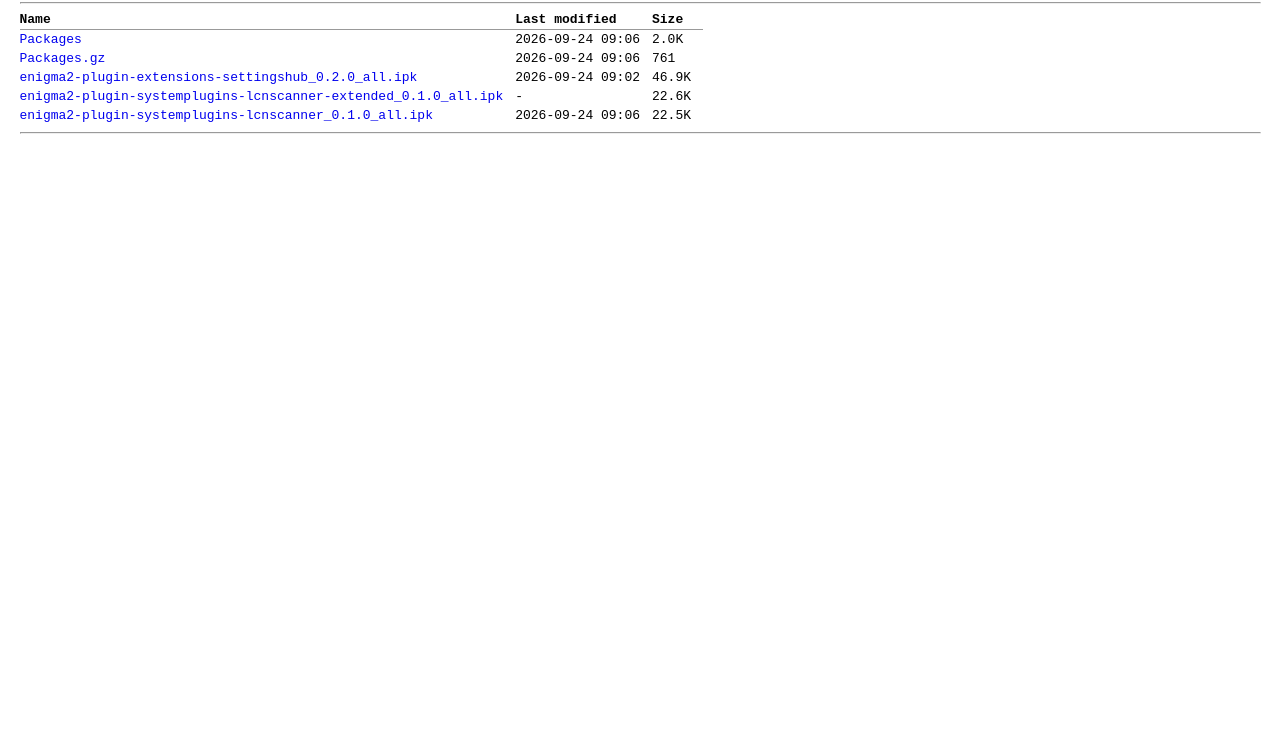
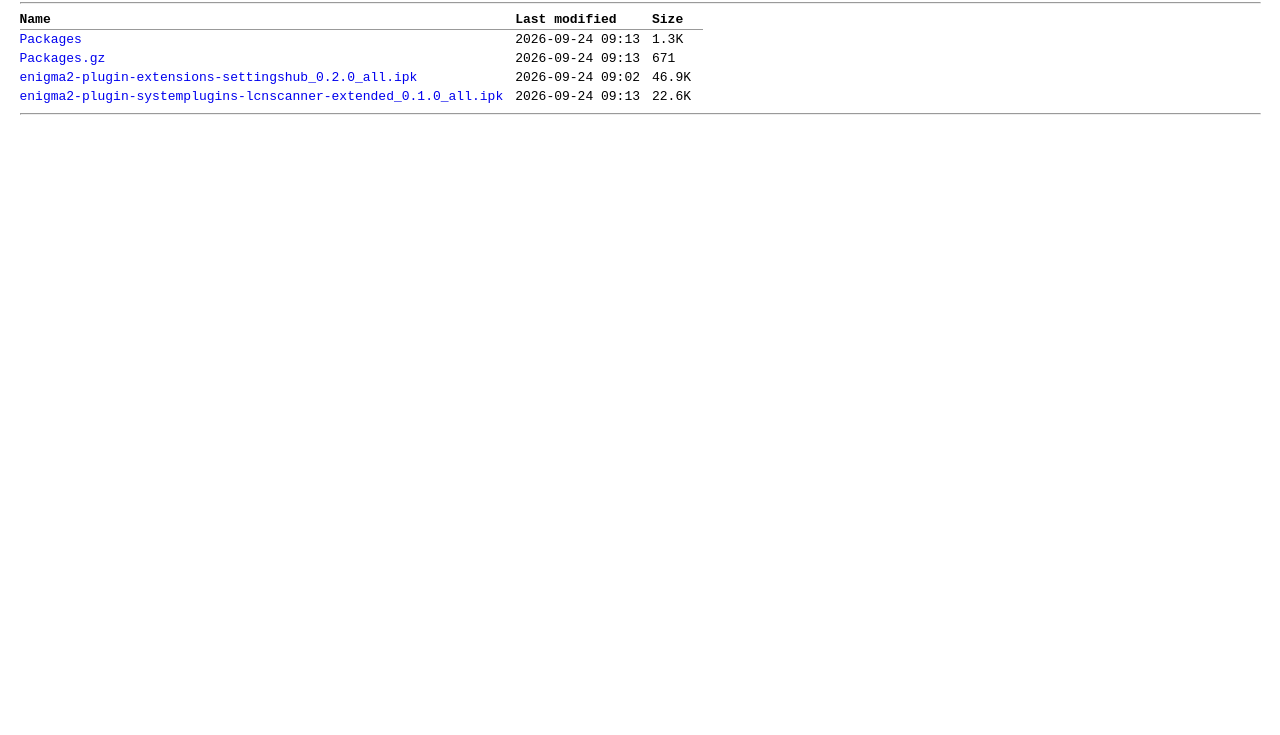
Before and after one commit to ftp21/enigma2-repo, a plain HTML site: page index.html in a window 1280 px wide. Shown: the part 65-800 px from the top of the page. Drawn offline with Linux system fonts and the light colour scheme.

Commit message:
Remove superseded enigma2-plugin-systemplugins-lcnscanner (renamed to -extended)

```diff
--- a/index.html
+++ b/index.html
@@ -17,7 +17,7 @@ a:hover { text-decoration: underline; }
 <hr>
 <table>
 <tr><th>Name</th><th>Last modified</th><th>Size</th></tr>
-<tr><td><a href="Packages">Packages</a></td><td>2026-09-24 09:06</td><td align="right">2.0K</td></tr><tr><td><a href="Packages.gz">Packages.gz</a></td><td>2026-09-24 09:06</td><td align="right">761</td></tr><tr><td><a href="enigma2-plugin-extensions-settingshub_0.2.0_all.ipk">enigma2-plugin-extensions-settingshub_0.2.0_all.ipk</a></td><td>2026-09-24 09:02</td><td align="right">46.9K</td></tr><tr><td><a href="enigma2-plugin-systemplugins-lcnscanner-extended_0.1.0_all.ipk">enigma2-plugin-systemplugins-lcnscanner-extended_0.1.0_all.ipk</a></td><td>-</td><td align="right">22.6K</td></tr><tr><td><a href="enigma2-plugin-systemplugins-lcnscanner_0.1.0_all.ipk">enigma2-plugin-systemplugins-lcnscanner_0.1.0_all.ipk</a></td><td>2026-09-24 09:06</td><td align="right">22.5K</td></tr>
+<tr><td><a href="Packages">Packages</a></td><td>2026-09-24 09:13</td><td align="right">1.3K</td></tr><tr><td><a href="Packages.gz">Packages.gz</a></td><td>2026-09-24 09:13</td><td align="right">671</td></tr><tr><td><a href="enigma2-plugin-extensions-settingshub_0.2.0_all.ipk">enigma2-plugin-extensions-settingshub_0.2.0_all.ipk</a></td><td>2026-09-24 09:02</td><td align="right">46.9K</td></tr><tr><td><a href="enigma2-plugin-systemplugins-lcnscanner-extended_0.1.0_all.ipk">enigma2-plugin-systemplugins-lcnscanner-extended_0.1.0_all.ipk</a></td><td>2026-09-24 09:13</td><td align="right">22.6K</td></tr>
 </table>
 <hr>
 </body>
```
Also changed, not shown: 3 other files.
